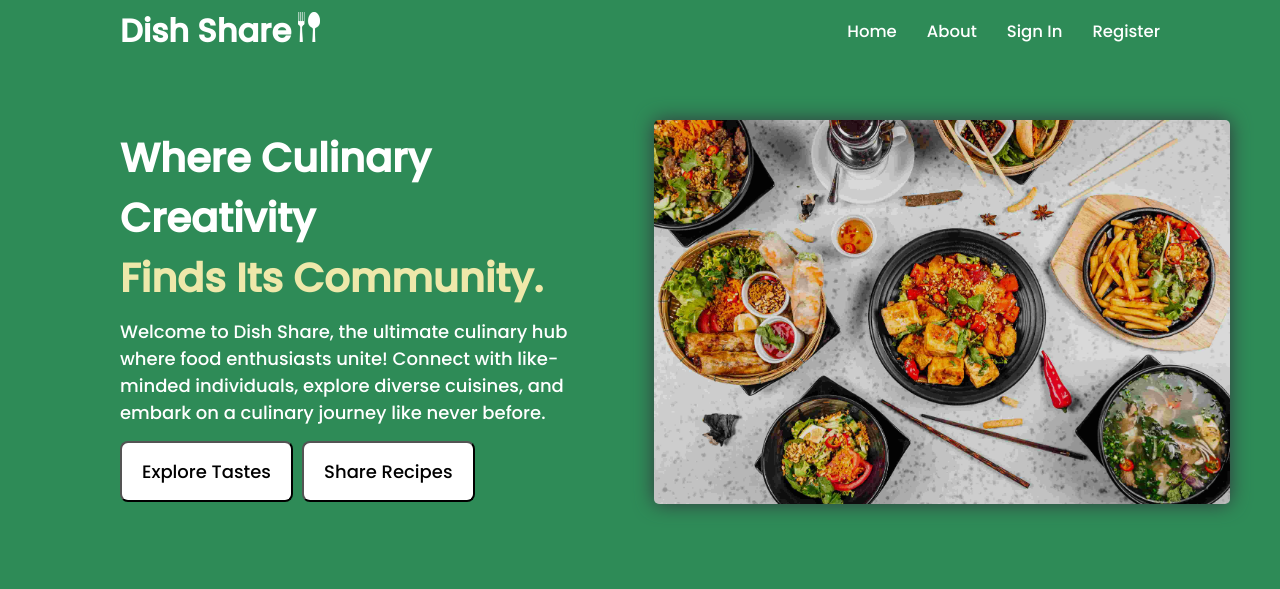
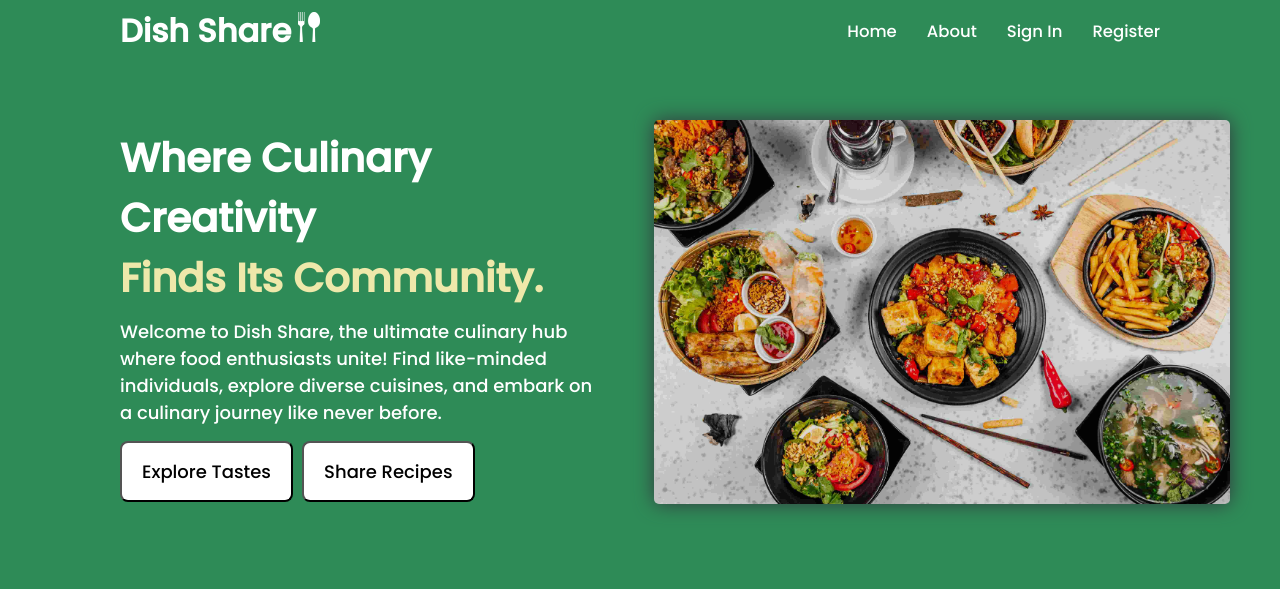
Before and after one commit to Elbadil/Dish_Share, a Flask app: page / in a window 1280 px wide. Shown: the top 589 px of the page. Run offline with Flask 3, Linux system fonts and the light colour scheme.

```diff
--- a/app/templates/index.html
+++ b/app/templates/index.html
@@ -32,7 +32,7 @@
             <h1 class="first-title">Where Culinary Creativity</h1>
             <h1 class="second-title">Finds Its Community.</h1>
             <p>Welcome to Dish Share, the ultimate culinary hub where food enthusiasts unite!
-                Connect with like-minded individuals, explore diverse cuisines, and embark on a culinary journey like never before.
+                Find like-minded individuals, explore diverse cuisines, and embark on a culinary journey like never before.
             </p>
             <div class="landing-buttons">
                 <form action="{{ url_for('home') }}" method="GET">
```
Also changed, not shown: README.md, app/static/images/landing-page.jpg.
